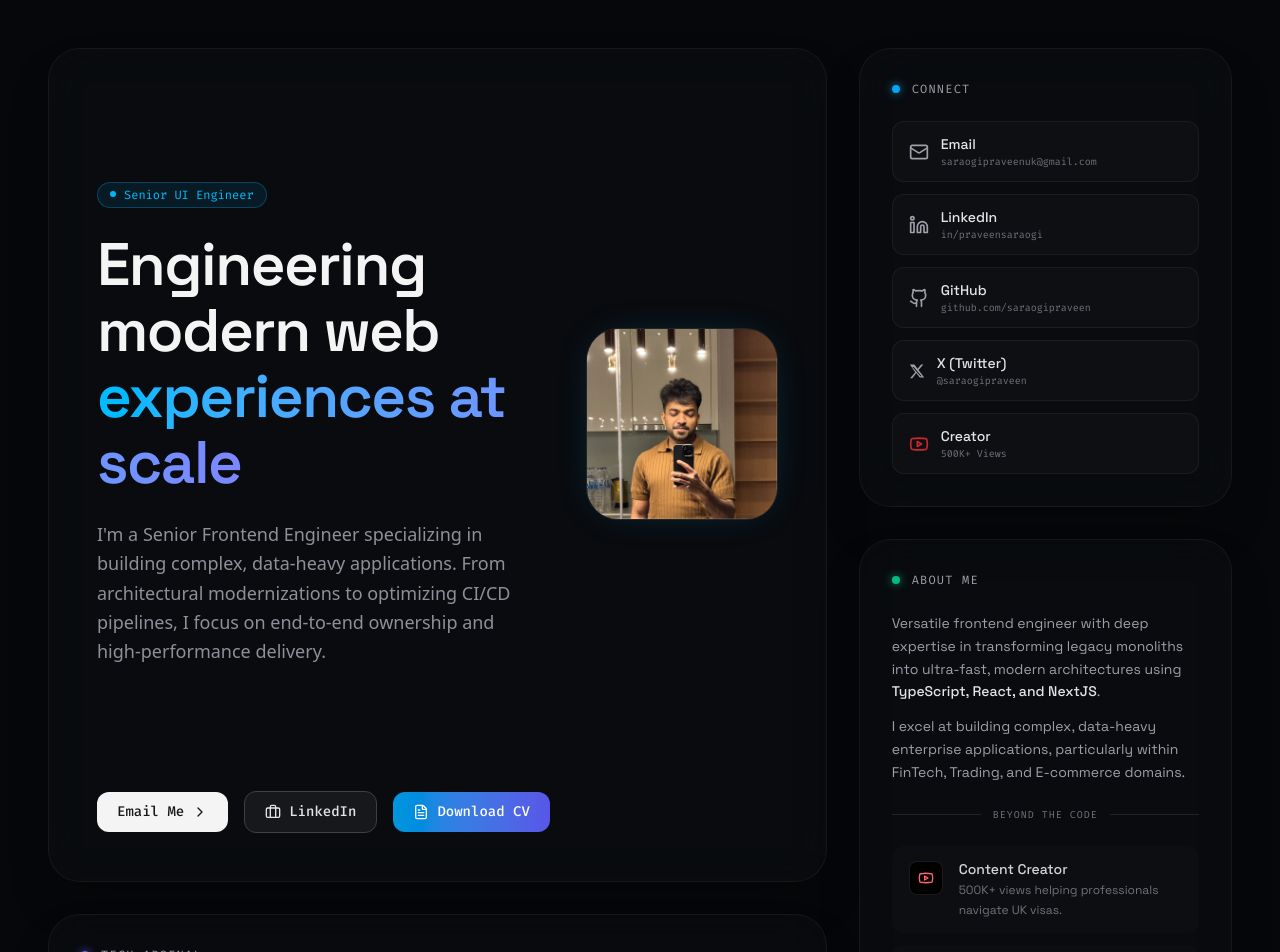
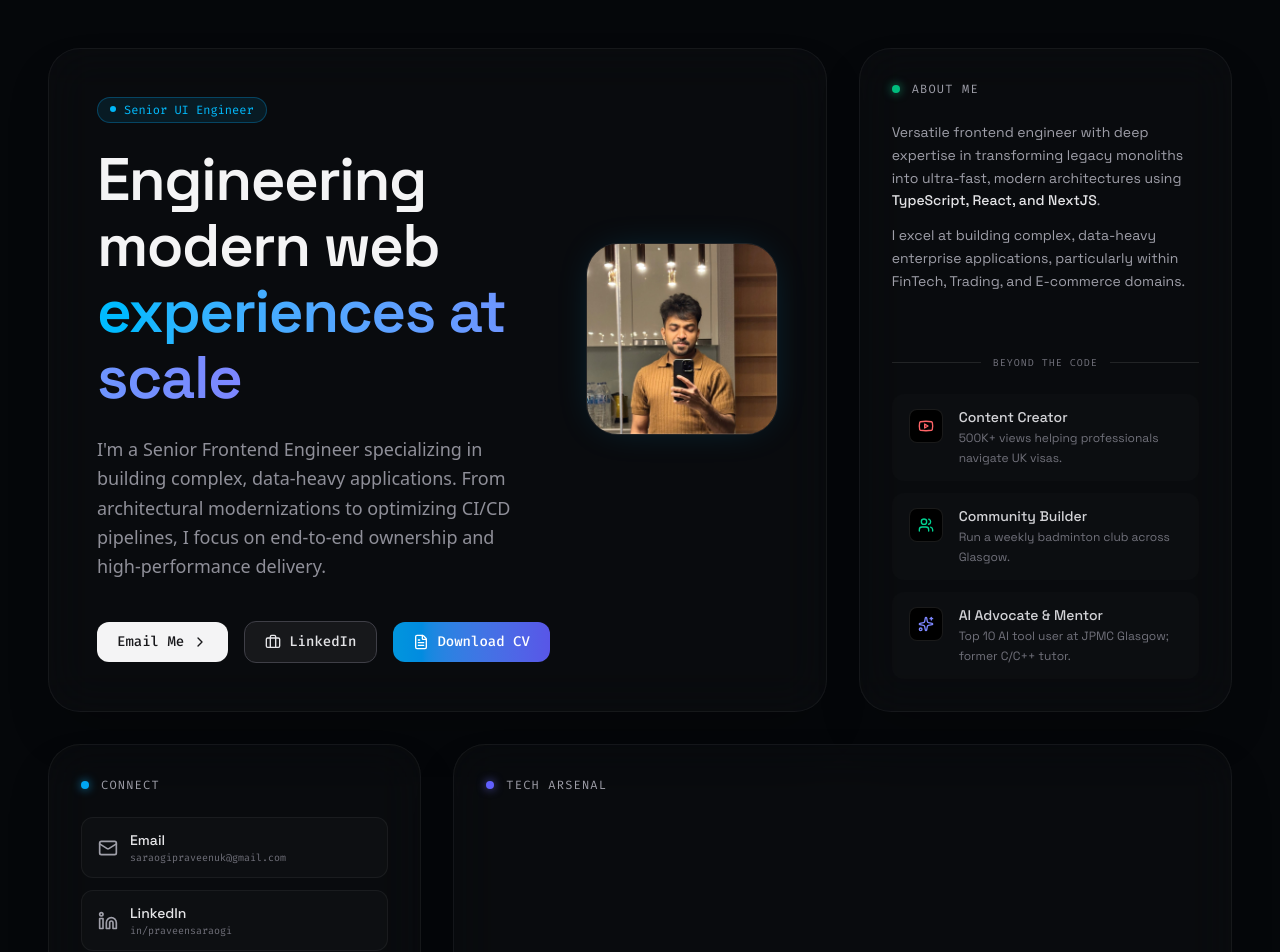
Before and after one commit to saraogipraveen/portfolio, a Next.js app: page / in a window 1280 px wide. Shown: the top 952 px of the page. Built offline with nearby package versions, Linux system fonts and the light colour scheme.

Commit message:
style: swap About and Contact component positions in grid layout

```diff
--- a/src/app/page.tsx
+++ b/src/app/page.tsx
@@ -15,14 +15,14 @@ export default function Home() {
           <Hero />
         </div>
 
-        {/* Top Right: Contact card */}
+        {/* Top Right: Quick Facts/Principles */}
+        <div className="lg:col-span-4 lg:row-span-2 flex">
+          <AboutPrinciples />
+        </div>
+
+        {/* Middle Right: Contact card */}
         <div className="lg:col-span-4 lg:row-span-1 flex min-h-[250px]">
           <Contact />
-        </div>
-
-        {/* Middle Right: Quick Facts/Principles */}
-        <div className="lg:col-span-4 lg:row-span-2 flex">
-          <AboutPrinciples />
         </div>
 
         {/* Tech Stack / Skills under Hero */}
```
